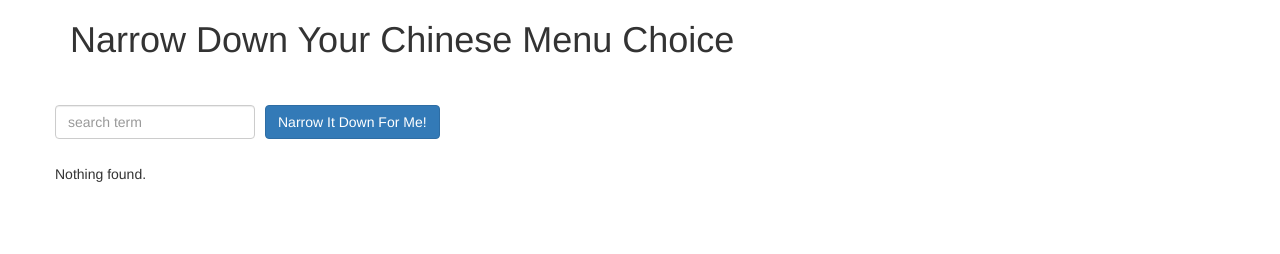
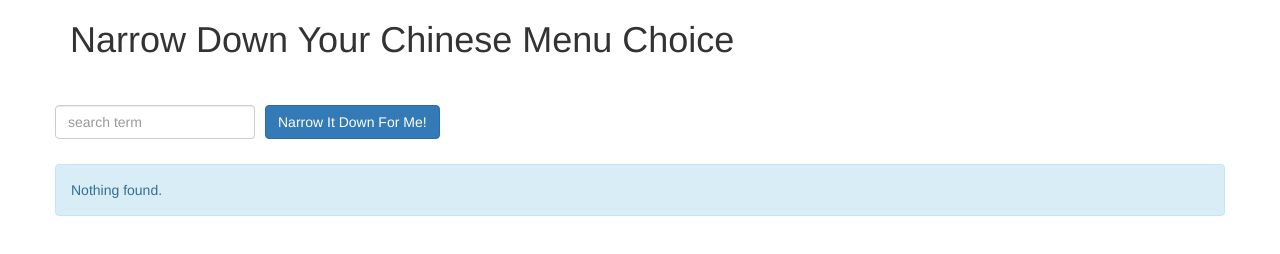
Before and after one commit to beeyen/coursera-angularjs, a plain HTML site: page module3/index.html in a window 1280 px wide. Drawn offline with Linux system fonts and the light colour scheme; no server answers.

Commit message:
update error message style

```diff
--- a/module3/foundItems.html
+++ b/module3/foundItems.html
@@ -6,4 +6,4 @@
   </li>
 </ol>
 </div>
-<div class="error" ng-if="list.itemNotFound()">Nothing found.</div>
+<div class="alert alert-info" ng-if="list.itemNotFound()">Nothing found.</div>
```
